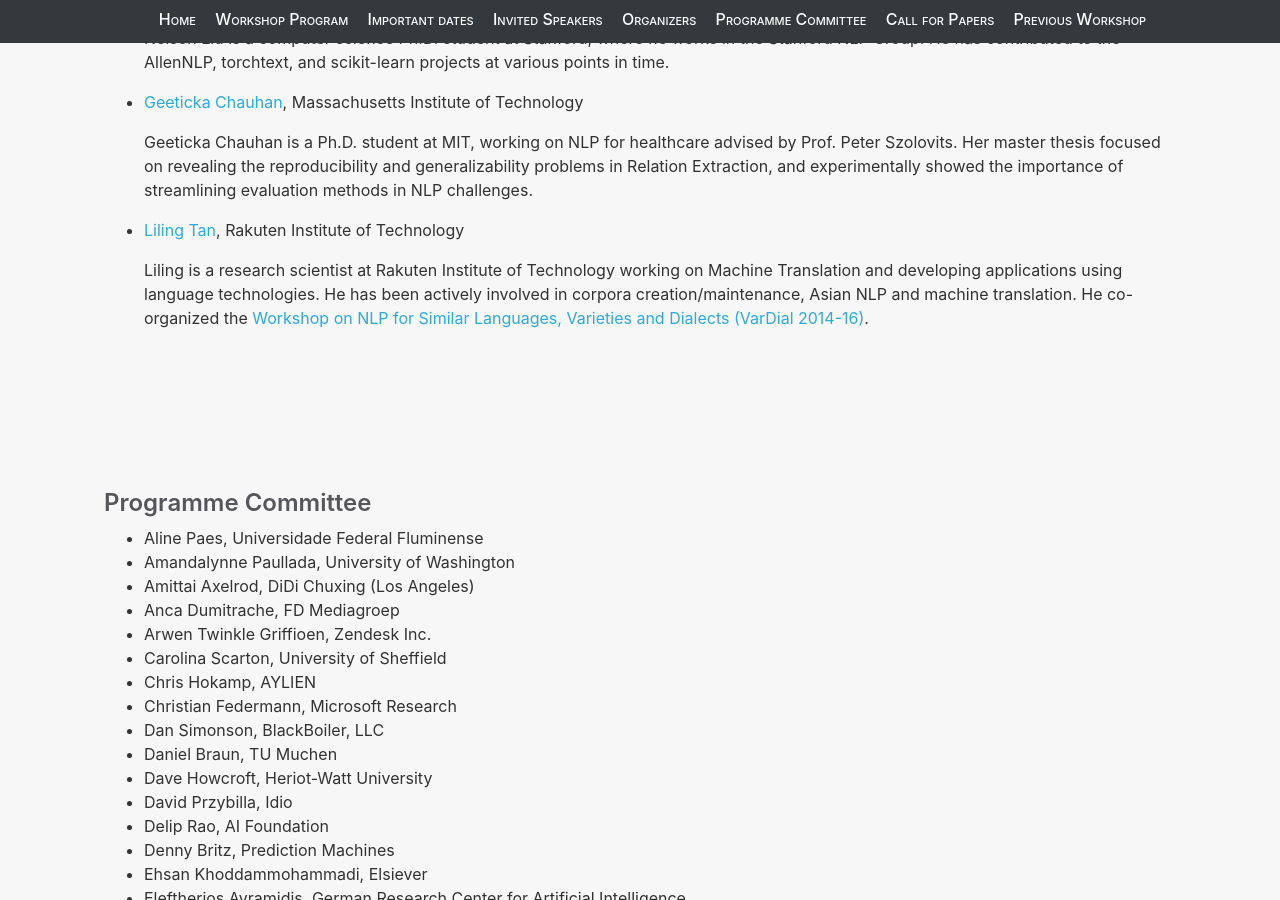
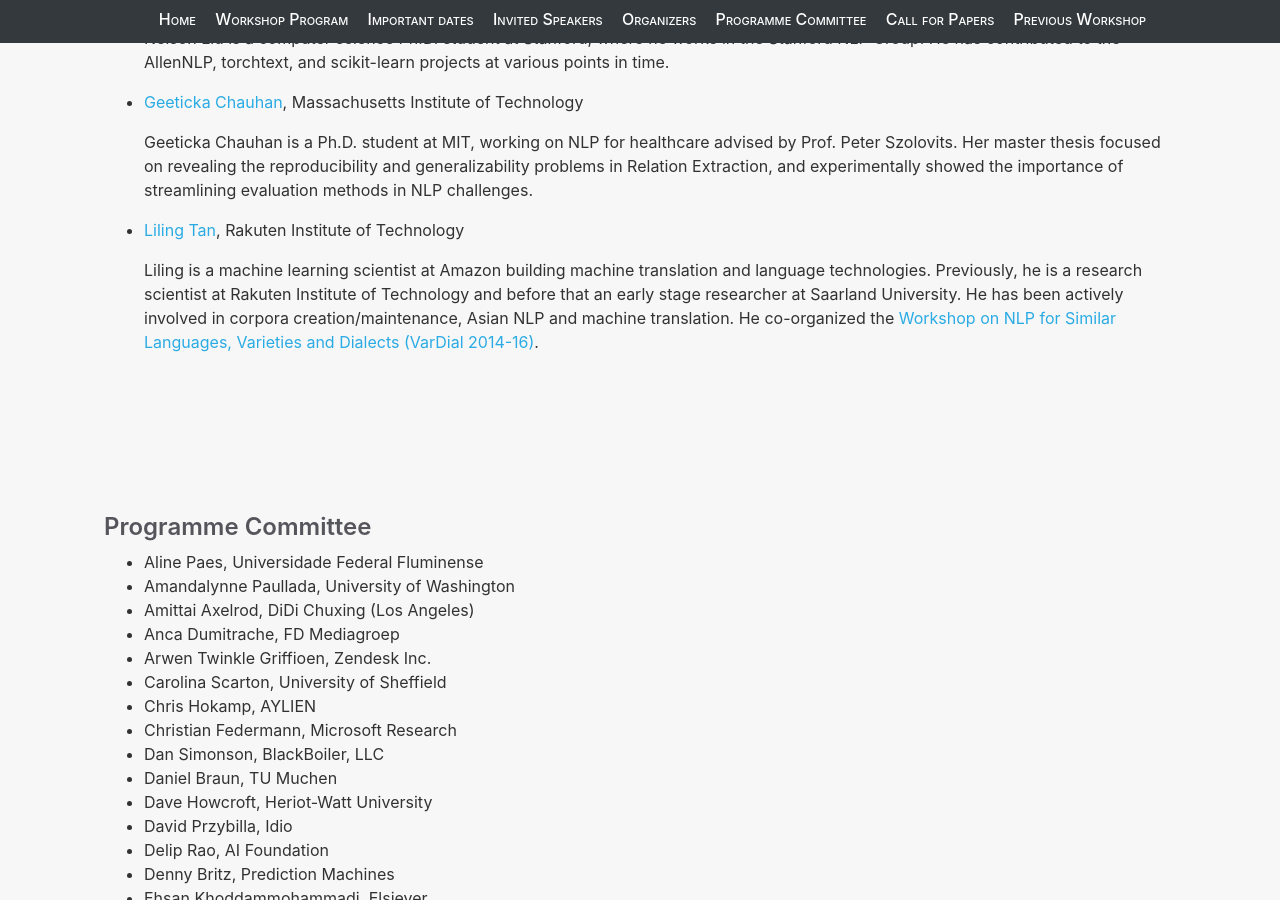
Before and after one commit to nlposs/nlposs.github.io, a Jekyll site: the page built from 2020/index.md, in a window 1280 px wide and 900 px high, scrolled down 8092 px. Built offline with Jekyll 4.4.1, drawn with Linux system fonts in a browser that asks for light colours.

Commit message:
Updated bio

```diff
--- a/2020/index.md
+++ b/2020/index.md
@@ -251,7 +251,7 @@ To check out the events in your own time zone, we find that it's easiest to clic
 
  - [Liling Tan](https://github.com/alvations), Rakuten Institute of Technology
 
-     Liling is a research scientist at Rakuten Institute of Technology working on Machine Translation and developing applications using language technologies. He has been actively involved in corpora creation/maintenance, Asian NLP and machine translation. He co-organized the [Workshop on NLP for Similar Languages, Varieties and Dialects (VarDial 2014-16)](http://ttg.uni-saarland.de/vardial2016/).
+     Liling is a machine learning scientist at Amazon building machine translation and language technologies. Previously, he is a research scientist at Rakuten Institute of Technology and before that an early stage researcher at Saarland University. He has been actively involved in corpora creation/maintenance, Asian NLP and machine translation. He co-organized the [Workshop on NLP for Similar Languages, Varieties and Dialects (VarDial 2014-16)](http://ttg.uni-saarland.de/vardial2016/).
 
 
 ## Programme Committee
```
